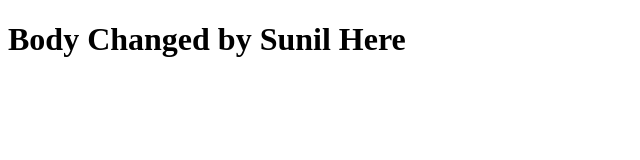
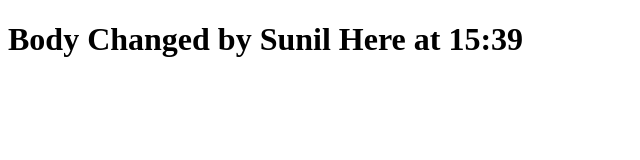
Before and after one commit to sunilforever/background-generator, a plain HTML site: page index.html in a window 1280 px wide. Shown: the whole page, without its empty margins (0-640 px from the left). Drawn offline with Linux system fonts and the light colour scheme.

Commit message:
added time

```diff
--- a/index.html
+++ b/index.html
@@ -6,6 +6,6 @@
     <title>Git Demo - Branch at 15:22</title>
 </head>
 <body>
-    <h1>Body Changed by Sunil Here</h1>
+    <h1>Body Changed by Sunil Here at 15:39</h1>
 </body>
 </html>
```
